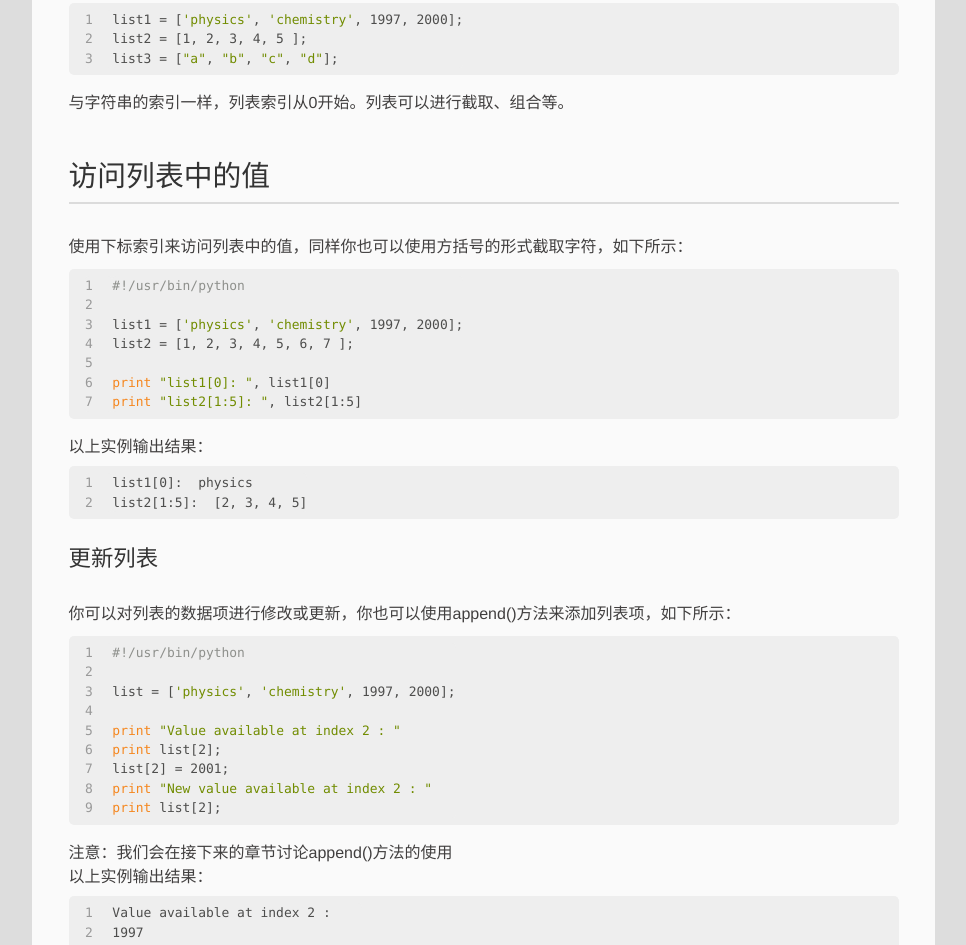
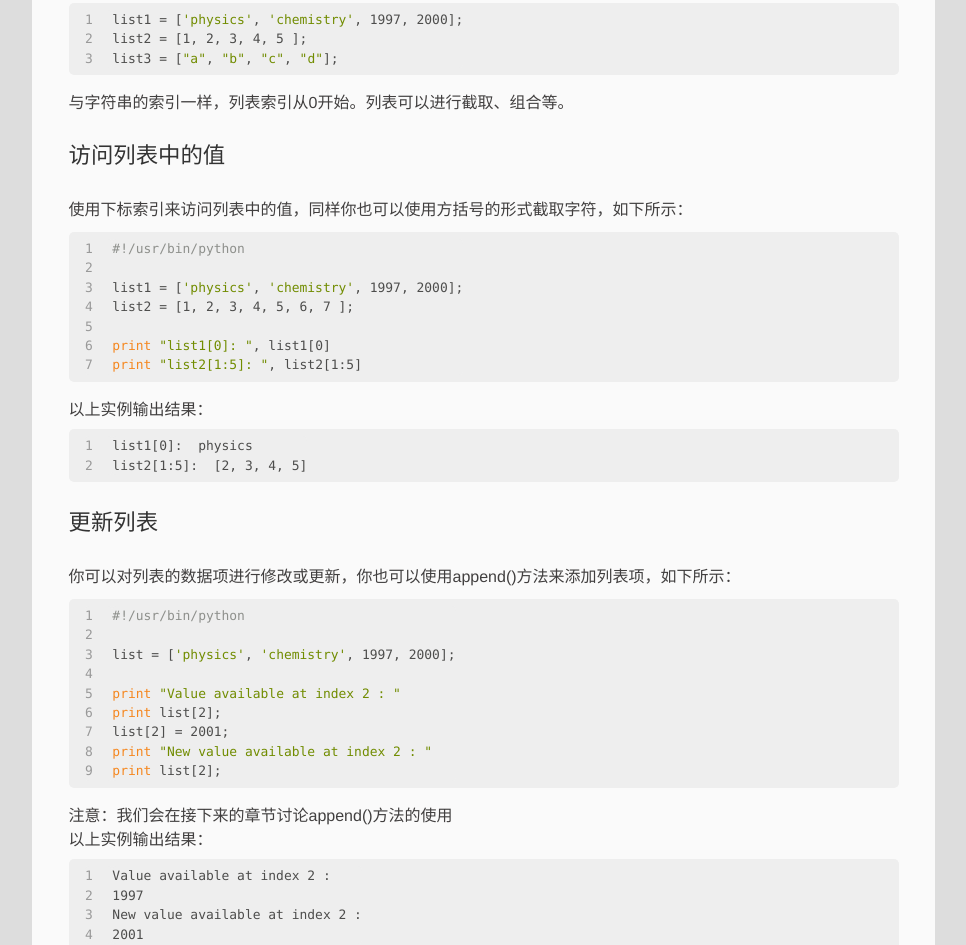
Before and after one commit to BlackCoffee2016/BlackCoffee2016.github.io, a plain HTML site: page 2016/03/30/Python-jichu-four/index.html in a window 1280 px wide. Shown: the part 2804-3749 px from the top of the page, without its empty margins (6-972 px from the left). Drawn offline with Linux system fonts and the light colour scheme; a script that the page names is missing.

Commit message:
Site updated: 2016-03-30 16:30:19

```diff
--- a/2016/03/30/Python-jichu-four/index.html
+++ b/2016/03/30/Python-jichu-four/index.html
@@ -21,7 +21,7 @@ Python 支持四种不同的数值类型：整型(Int) - 通常被称为是整
 <meta property="og:description" content="Python 数字Python 数字数据类型用于存储数值。数据类型是不允许改变的,这就意味着如果改变数字数据类型得值，将重新分配内存空间。以下实例在变量赋值时数字对象将被创建：12var1 = 1var2 = 10
 您也可以使用del语句删除一些数字对象引用。12del vardel var_a, var_b
 Python 支持四种不同的数值类型：整型(Int) - 通常被称为是整型或整数，是正或">
-<meta property="og:updated_time" content="2016-03-30T08:21:08.128Z">
+<meta property="og:updated_time" content="2016-03-30T08:30:08.876Z">
 <meta name="twitter:card" content="summary">
 <meta name="twitter:title" content="Python基础教程(四)">
 <meta name="twitter:description" content="Python 数字Python 数字数据类型用于存储数值。数据类型是不允许改变的,这就意味着如果改变数字数据类型得值，将重新分配内存空间。以下实例在变量赋值时数字对象将被创建：12var1 = 1var2 = 10
@@ -113,7 +113,7 @@ Python 支持四种不同的数值类型：整型(Int) - 通常被称为是整
 <p></p><h3>字符串运算符</h3><br>下表实例变量a值为字符串”Hello”，b变量值为”Python”：<br><figure class="highlight bash"><table><tr><td class="gutter"><pre><span class="line">1</span><br><span class="line">2</span><br><span class="line">3</span><br><span class="line">4</span><br><span class="line">5</span><br><span class="line">6</span><br></pre></td><td class="code"><pre><span class="line">+  <span class="comment">#字符串连接     a + b 输出结果： HelloPython</span></span><br><span class="line">*  <span class="comment">#重复输出字符串 a*2 输出结果：HelloHello</span></span><br><span class="line">[] <span class="comment">#通过索引获取字符串中字符   a[1] 输出结果 e</span></span><br><span class="line">[ : ]  <span class="comment">#截取字符串中的一部分   a[1:4] 输出结果 ell</span></span><br><span class="line"><span class="keyword">in</span>     <span class="comment">#成员运算符 - 如果字符串中包含给定的字符返回 True     H in a 输出结果 1</span></span><br><span class="line">not <span class="keyword">in</span> <span class="comment">#成员运算符 - 如果字符串中不包含给定的字符返回 True   M not in a 输出结果 1</span></span><br></pre></td></tr></table></figure><p></p>
 <p></p><h1>Python 列表(Lists)</h1><br>序列是Python中最基本的数据结构。序列中的每个元素都分配一个数字 - 它的位置，或索引，第一个索引是0，第二个索引是1，依此类推。<br>Python有6个序列的内置类型，但最常见的是列表和元组。<br>序列都可以进行的操作包括索引，切片，加，乘，检查成员。<br>此外，Python已经内置确定序列的长度以及确定最大和最小的元素的方法。<br>列表是最常用的Python数据类型，它可以作为一个方括号内的逗号分隔值出现。<br><code>列表的数据项不需要具有相同的类型</code><br>创建一个列表，只要把逗号分隔的不同的数据项使用方括号括起来即可。如下所示：<br><figure class="highlight bash"><table><tr><td class="gutter"><pre><span class="line">1</span><br><span class="line">2</span><br><span class="line">3</span><br></pre></td><td class="code"><pre><span class="line">list1 = [<span class="string">'physics'</span>, <span class="string">'chemistry'</span>, 1997, 2000];</span><br><span class="line">list2 = [1, 2, 3, 4, 5 ];</span><br><span class="line">list3 = [<span class="string">"a"</span>, <span class="string">"b"</span>, <span class="string">"c"</span>, <span class="string">"d"</span>];</span><br></pre></td></tr></table></figure><p></p>
 <p>与字符串的索引一样，列表索引从0开始。列表可以进行截取、组合等。</p>
-<p></p><h1>访问列表中的值</h1><br>使用下标索引来访问列表中的值，同样你也可以使用方括号的形式截取字符，如下所示：<br><figure class="highlight bash"><table><tr><td class="gutter"><pre><span class="line">1</span><br><span class="line">2</span><br><span class="line">3</span><br><span class="line">4</span><br><span class="line">5</span><br><span class="line">6</span><br><span class="line">7</span><br></pre></td><td class="code"><pre><span class="line"><span class="comment">#!/usr/bin/python</span></span><br><span class="line"></span><br><span class="line">list1 = [<span class="string">'physics'</span>, <span class="string">'chemistry'</span>, 1997, 2000];</span><br><span class="line">list2 = [1, 2, 3, 4, 5, 6, 7 ];</span><br><span class="line"></span><br><span class="line"><span class="built_in">print</span> <span class="string">"list1[0]: "</span>, list1[0]</span><br><span class="line"><span class="built_in">print</span> <span class="string">"list2[1:5]: "</span>, list2[1:5]</span><br></pre></td></tr></table></figure><p></p>
+<p></p><h3>访问列表中的值</h3><br>使用下标索引来访问列表中的值，同样你也可以使用方括号的形式截取字符，如下所示：<br><figure class="highlight bash"><table><tr><td class="gutter"><pre><span class="line">1</span><br><span class="line">2</span><br><span class="line">3</span><br><span class="line">4</span><br><span class="line">5</span><br><span class="line">6</span><br><span class="line">7</span><br></pre></td><td class="code"><pre><span class="line"><span class="comment">#!/usr/bin/python</span></span><br><span class="line"></span><br><span class="line">list1 = [<span class="string">'physics'</span>, <span class="string">'chemistry'</span>, 1997, 2000];</span><br><span class="line">list2 = [1, 2, 3, 4, 5, 6, 7 ];</span><br><span class="line"></span><br><span class="line"><span class="built_in">print</span> <span class="string">"list1[0]: "</span>, list1[0]</span><br><span class="line"><span class="built_in">print</span> <span class="string">"list2[1:5]: "</span>, list2[1:5]</span><br></pre></td></tr></table></figure><p></p>
 <p>以上实例输出结果：<br><figure class="highlight bash"><table><tr><td class="gutter"><pre><span class="line">1</span><br><span class="line">2</span><br></pre></td><td class="code"><pre><span class="line">list1[0]:  physics</span><br><span class="line">list2[1:5]:  [2, 3, 4, 5]</span><br></pre></td></tr></table></figure></p>
 <p></p><h3>更新列表</h3><br>你可以对列表的数据项进行修改或更新，你也可以使用append()方法来添加列表项，如下所示：<br><figure class="highlight bash"><table><tr><td class="gutter"><pre><span class="line">1</span><br><span class="line">2</span><br><span class="line">3</span><br><span class="line">4</span><br><span class="line">5</span><br><span class="line">6</span><br><span class="line">7</span><br><span class="line">8</span><br><span class="line">9</span><br></pre></td><td class="code"><pre><span class="line"><span class="comment">#!/usr/bin/python</span></span><br><span class="line"></span><br><span class="line">list = [<span class="string">'physics'</span>, <span class="string">'chemistry'</span>, 1997, 2000];</span><br><span class="line"></span><br><span class="line"><span class="built_in">print</span> <span class="string">"Value available at index 2 : "</span></span><br><span class="line"><span class="built_in">print</span> list[2];</span><br><span class="line">list[2] = 2001;</span><br><span class="line"><span class="built_in">print</span> <span class="string">"New value available at index 2 : "</span></span><br><span class="line"><span class="built_in">print</span> list[2];</span><br></pre></td></tr></table></figure><p></p>
 <p>注意：我们会在接下来的章节讨论append()方法的使用<br>以上实例输出结果：<br><figure class="highlight bash"><table><tr><td class="gutter"><pre><span class="line">1</span><br><span class="line">2</span><br><span class="line">3</span><br><span class="line">4</span><br></pre></td><td class="code"><pre><span class="line">Value available at index 2 :</span><br><span class="line">1997</span><br><span class="line">New value available at index 2 :</span><br><span class="line">2001</span><br></pre></td></tr></table></figure></p>
```
